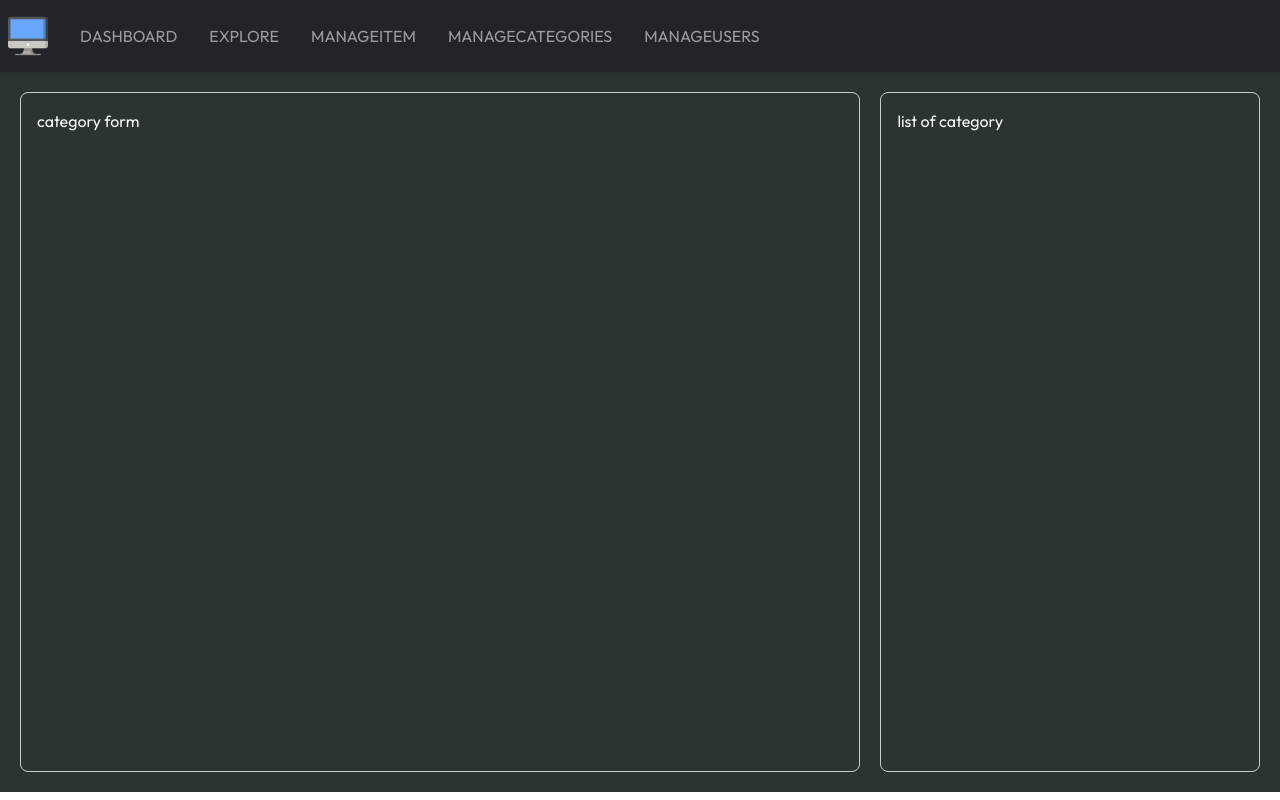
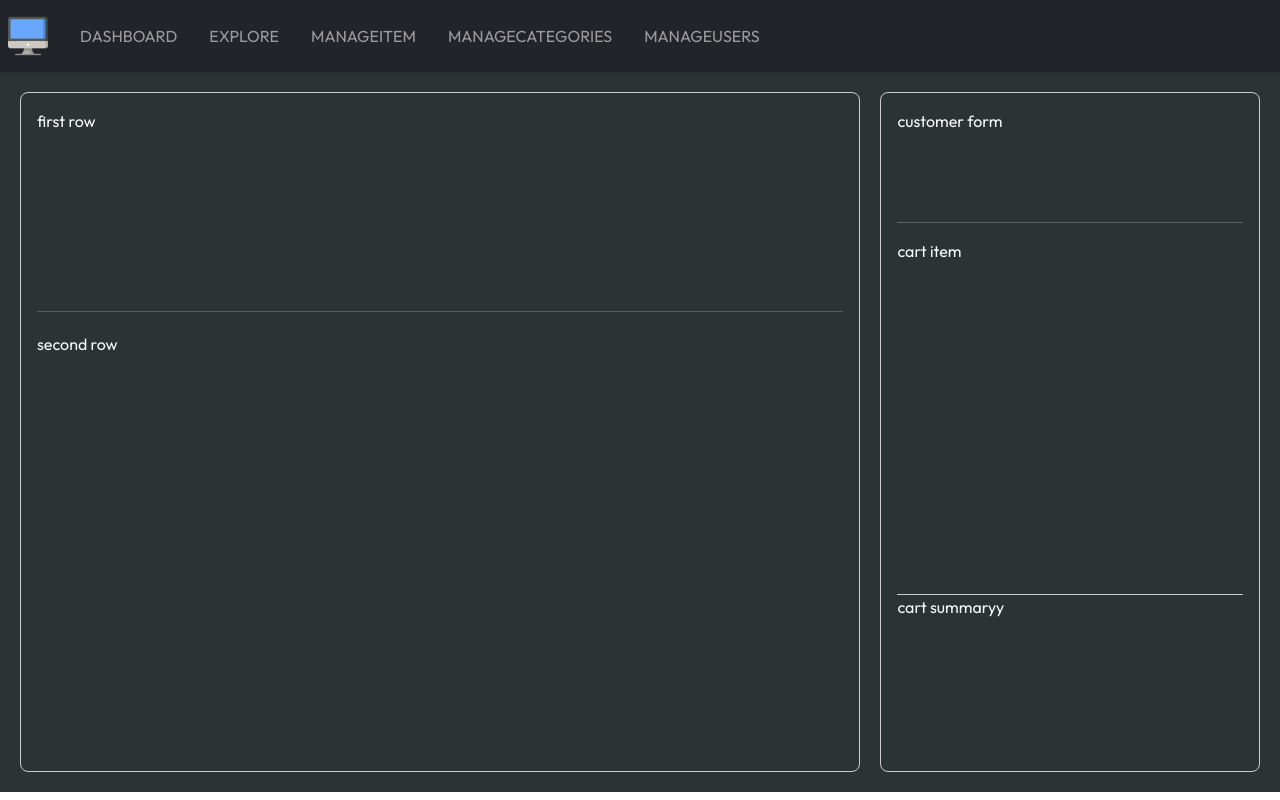
Before and after one commit to Suhel1010/RetailEdge_BillingSystem_FrontEnd, a React (Vite) app: page /explore in a window 1280 px wide. Built offline with nearby package versions, Linux system fonts and the light colour scheme; no server answers.

Commit message:
CategoryList and CategorForm

```diff
--- a/package.json
+++ b/package.json
@@ -15,6 +15,7 @@
     "bootstrap-icons": "^1.13.1",
     "react": "^19.1.1",
     "react-dom": "^19.1.1",
+    "react-hot-toast": "^2.6.0",
     "react-router-dom": "^7.9.4"
   },
   "devDependencies": {
--- a/src/App.jsx
+++ b/src/App.jsx
@@ -5,11 +5,13 @@ import ManageCategory from './pages/ManageCategories/ManageCategory';
 import ManageUsers from './pages/ManageUsers/ManageUsers';
 import ManageItems from './pages/ManageItem/ManageItems';
 import Explore from './pages/Explore/Explore';
+import { Toaster } from 'react-hot-toast';
 
 const App = () => {
   return (
     <div>
       <MenuBar />
+      <Toaster />
       <Routes>
         <Route path="/dashboard" element={<Dashboard />} />
         <Route path="/category" element={<ManageCategory />} />
--- /dev/null
+++ b/src/Context/AppContext.jsx
@@ -0,0 +1,25 @@
+import { createContext, useEffect, useState } from 'react';
+import { fetchCategory } from '../service/CategoryService';
+
+export const AppContext = createContext(null);
+
+export const AppContextProvider = props => {
+  const [categories, setCategories] = useState([]);
+  useEffect(() => {
+    async function loadData() {
+      const response = await fetchCategory();
+      setCategories(response.data);
+    }
+    loadData();
+  }, []);
+
+  const contextValue = {
+    categories,
+    setCategories,
+  };
+  return (
+    <AppContext.Provider value={contextValue}>
+      {props.children}
+    </AppContext.Provider>
+  );
+};
--- a/src/assets/assets..js
+++ b/src/assets/assets..js
@@ -1,5 +1,7 @@
 import logo from './logo.png';
+import upload from './upload.png';
 
 export const assets = {
+  upload,
   logo,
 };
--- a/src/component/CategoryForm/CategoryForm.jsx
+++ b/src/component/CategoryForm/CategoryForm.jsx
@@ -1,6 +1,23 @@
-import React from 'react';
+import React, { useEffect, useState } from 'react';
+import { assets } from '../../assets/assets.';
 
 const CategoryForm = () => {
+  //const [loading, setLoading] = useState(false);
+  const [image, setImage] = useState(false);
+  const [data, setData] = useState({
+    name: '',
+    description: '',
+    bgColor: '#ffffff',
+  });
+  useEffect(() => {
+    console.log(data);
+  }, [data]);
+  const onChangeHandler = e => {
+    const value = e.target.value;
+    const name = e.target.name;
+    setData(data => ({ ...data, [name]: value }));
+  };
+
   return (
     <div className="mx-2 mt-2">
       <div className="row">
@@ -9,7 +26,11 @@ const CategoryForm = () => {
             <form action="">
               <div className="mb-1">
                 <label htmlFor="image" className="form-label">
-                  <img src="https://placehold.co/48x48" alt="" width={48} />
+                  <img
+                    src={image ? URL.createObjectURL(image) : assets.upload}
+                    alt=""
+                    width={48}
+                  />
                 </label>
                 <input
                   type="file"
@@ -17,6 +38,7 @@ const CategoryForm = () => {
                   id="image"
                   className="form-control"
                   hidden
+                  onChange={e => setImage(e.target.files[0])}
                 />
               </div>
               <div className="mb-1">
@@ -29,6 +51,8 @@ const CategoryForm = () => {
                   id="name"
                   className="form-control"
                   placeholder="category name"
+                  onChange={onChangeHandler}
+                  value={data.name}
                 />
               </div>
               <div className="mb-1">
@@ -41,6 +65,8 @@ const CategoryForm = () => {
                   id="description"
                   className="form-control"
                   placeholder="write description here ... "
+                  onChange={onChangeHandler}
+                  value={data.description}
                 />
               </div>
               <div className="mb-1">
@@ -53,6 +79,8 @@ const CategoryForm = () => {
                   name="bgcolor"
                   id="bgcolor"
                   placeholder="#ffffff"
+                  onChange={onChangeHandler}
+                  value={data.bgColor}
                 />
               </div>
               <button type="submit" className="btn btn-primary w-100">
--- /dev/null
+++ b/src/component/CategoryList/CategoryList.css
@@ -0,0 +1,6 @@
+.category_image {
+  width: 60px;
+  height: 40px;
+  border-radius: radius 3px solid white;
+  border: 10px;
+}
--- a/src/component/CategoryList/CategoryList.jsx
+++ b/src/component/CategoryList/CategoryList.jsx
@@ -1,7 +1,88 @@
-import React from 'react';
+import React, { useState } from 'react';
+import { useContext } from 'react';
+import { AppContext } from '../../context/AppContext.jsx';
+import './CategoryList.css';
+import { deleteCategory } from '../../service/CategoryService.js';
+import toast from 'react-hot-toast';
 
 const CategoryList = () => {
-  return <div></div>;
+  const { categories, setCategories } = useContext(AppContext);
+  const [searchTerm, setSearchTerm] = useState('');
+  const filterCategories = categories.filter(category =>
+    category.name.toLowerCase().includes(searchTerm.toLowerCase())
+  );
+  const deleteByCategoryId = async categoryId => {
+    try {
+      const response = await deleteCategory(categoryId);
+      if (response.status == 204) {
+        const updatedCategories = categories.filter(
+          category => category.categoryId !== categoryId
+        );
+        setCategories(updatedCategories);
+        toast.success('category deleted successfully.');
+      } else {
+        toast.error('unable to delete category.');
+      }
+    } catch (error) {
+      console.error;
+      toast.error('something went wrong.');
+    }
+  };
+  return (
+    <div
+      className="category_list_container"
+      style={{ height: '100vh', overflowY: 'auto', overflowX: 'hidden' }}
+    >
+      <div className="row pe-2">
+        <div className="input-group mb-3">
+          <input
+            type="text"
+            id="keyword"
+            name="keyword"
+            placeholder="search by keyword"
+            className="form-control"
+            onChange={e => setSearchTerm(e.target.value)}
+            value={searchTerm}
+          />
+          <span className="input-group-text bg-warning">
+            <i className="bi bi-search"></i>
+          </span>
+        </div>
+      </div>
+      <div className="row g-3 pe-2">
+        {filterCategories.map((category, index) => (
+          <div key={index} className="col-12">
+            <div
+              className="p-3"
+              style={{ backgroundColor: category.backgroundColor }}
+            >
+              <div className="d-flex align-items-center">
+                <div style={{ marginRight: '15px' }}>
+                  <img
+                    src={category.imgUrl}
+                    alt={category.name}
+                    className="category_image"
+                  />
+                </div>
+                <div className="flex-grow-1">
+                  <h5 className="mb-1 text-white">{category.name}</h5>
+                  <p className="mb-0 text-white">5 items</p>
+                </div>
+                <div>
+                  <button
+                    className=" btn btn-danger btn-sm"
+                    onClick={() => deleteByCategoryId(category.categoryId)}
+                  >
+                    <i className="bi bi-trash"></i>
+                  </button>
+                </div>
+              </div>
+            </div>
+          </div>
+        ))}
+      </div>
+    </div>
+  );
 };
 
 export default CategoryList;
--- a/src/main.jsx
+++ b/src/main.jsx
@@ -6,9 +6,12 @@ import 'bootstrap/dist/css/bootstrap.css';
 import 'bootstrap/dist/js/bootstrap.bundle.js';
 import 'bootstrap-icons/font/bootstrap-icons.css';
 import { BrowserRouter } from 'react-router-dom';
+import { AppContextProvider } from './Context/AppContext.jsx';
 
 createRoot(document.getElementById('root')).render(
   <BrowserRouter>
-    <App />
+    <AppContextProvider>
+      <App />
+    </AppContextProvider>
   </BrowserRouter>
 );
--- a/src/pages/DashBoard/Dashboard.css
+++ b/src/pages/DashBoard/Dashboard.css
@@ -16,6 +16,7 @@
   display: flex;
   flex-direction: column;
 }
+
 .right-column {
   flex: 0.3;
   border: 1px solid #ccc;
--- a/src/pages/Explore/Explore.css
+++ b/src/pages/Explore/Explore.css
@@ -16,6 +16,19 @@
   display: flex;
   flex-direction: column;
 }
+.first-row {
+  flex: 0.3;
+  box-sizing: border-box;
+}
+.second-row {
+  flex: 0.7;
+  box-sizing: border-box;
+}
+.horizontal-line {
+  margin: 20px 0;
+  border: 0;
+  border-top: 1px solid #cccccc;
+}
 .right-column {
   flex: 0.3;
   border: 1px solid #ccc;
@@ -23,4 +36,15 @@
   padding: 16px;
   height: 100%;
   box-sizing: border-box;
+  display: flex;
+  flex-direction: column;
 }
+.cart-summary-container {
+  flex: 0.3;
+  border-top: 1px solid #ccc;
+}
+.cart-item {
+  background-color: #2c2c2c;
+  padding: 12px;
+  border-radius: 8px;
+}
--- a/src/pages/Explore/Explore.jsx
+++ b/src/pages/Explore/Explore.jsx
@@ -1,10 +1,37 @@
-import React from 'react';
+import React, { useContext } from 'react';
 import './Explore.css';
+import { AppContext } from '../../Context/AppContext';
 const Explore = () => {
+  const { categories } = useContext(AppContext);
+  console.log(categories);
+
   return (
     <div className="explore-container text-light">
-      <div className="left-column">category form</div>
-      <div className="right-column">list of category</div>
+      <div className="left-column">
+        <div className="first-row" style={{ overflowY: 'auto' }}>
+          first row
+        </div>
+        <hr className="horizontal-line" />
+        <div className="second-row" style={{ overflowY: 'auto' }}>
+          second row
+        </div>
+      </div>
+      <div className="right-column">
+        <div className="customer-form-container" style={{ height: '15%' }}>
+          customer form
+        </div>
+        <hr className="my-3 text-light" />
+        <div
+          className="cart-item-container"
+          style={{ height: '55%', overflowY: 'auto' }}
+        >
+          cart item
+        </div>
+        <div className="cart-summary-container" style={{ height: '30%' }}>
+          {' '}
+          cart summaryy
+        </div>
+      </div>
     </div>
   );
 };
```
Also changed, not shown: src/assets/upload.png (added), 1 other file (tests, documents, lock files or other folders).
